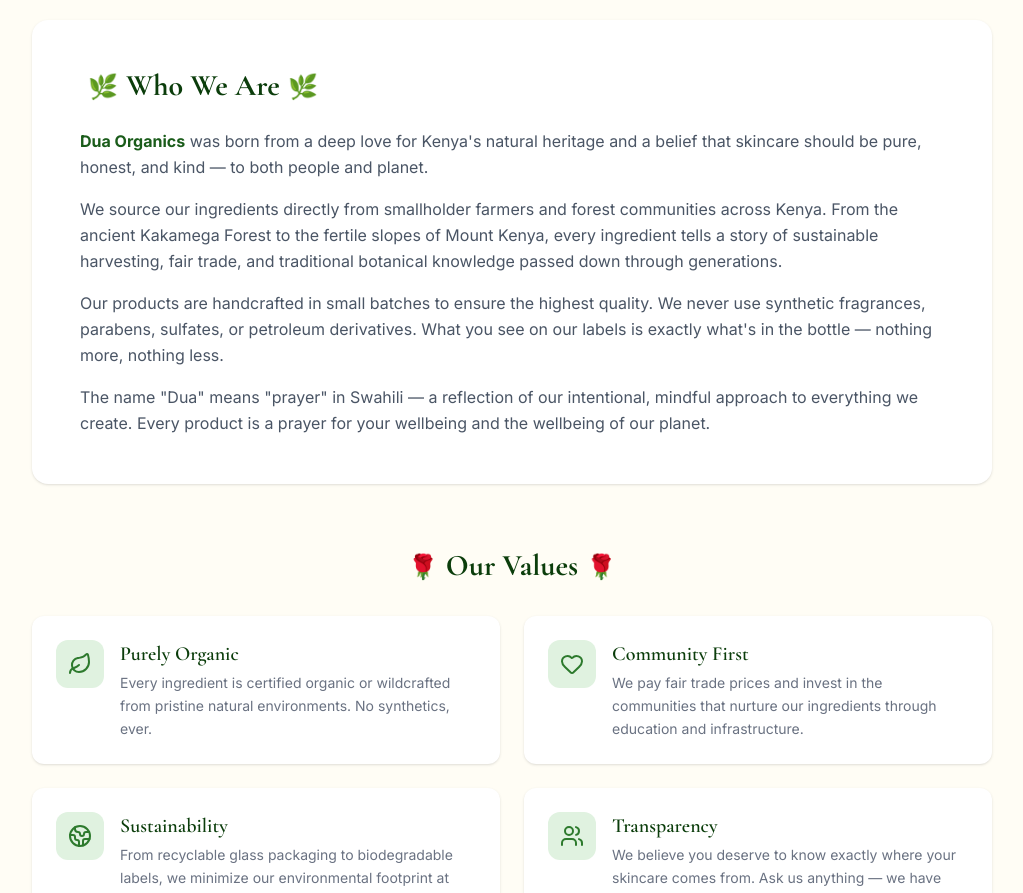
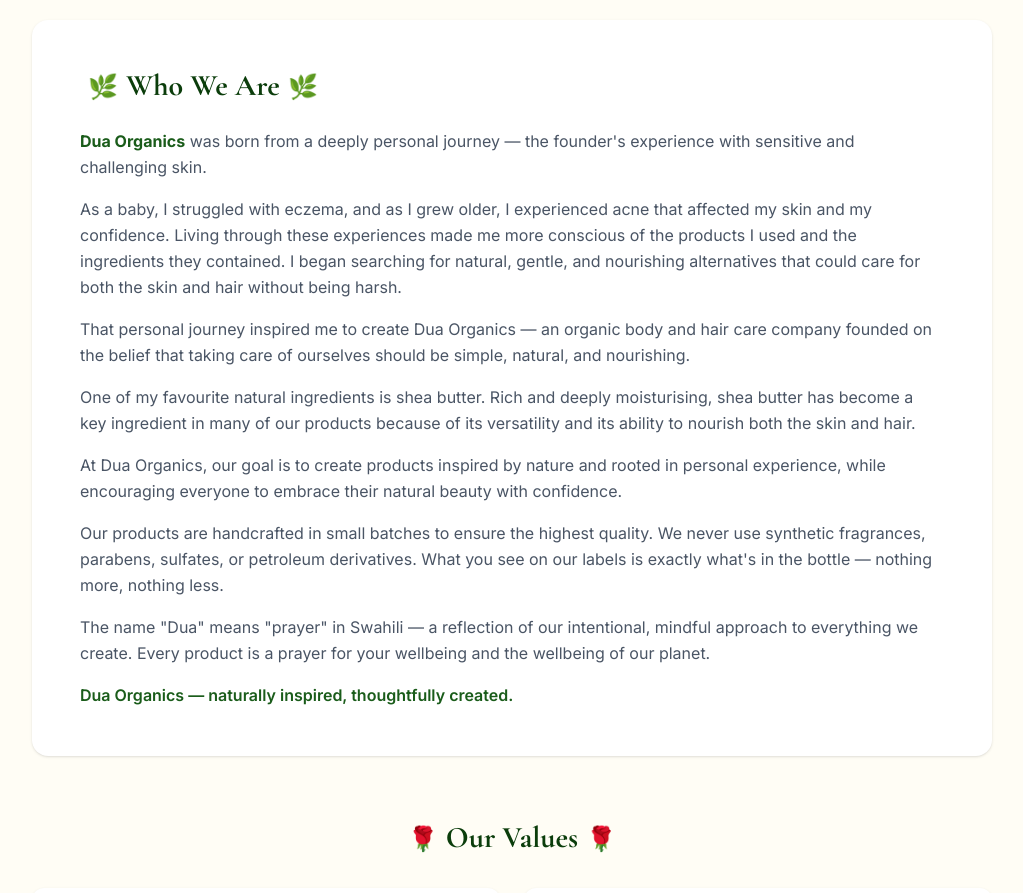
Before and after one commit to njerijoy707-ai/dua-organics, a React (Vite) app in the folder dua-organics/: page /#/about in a window 1280 px wide. Shown: the part 460-1353 px from the top of the page, without its empty margins (128-1151 px from the left). Built offline with nearby package versions, Linux system fonts and the light colour scheme; no server answers; the database is empty.

Commit message:
Update about story, hero video, and collection blurb

```diff
--- a/dua-organics/src/pages/AboutPage.tsx
+++ b/dua-organics/src/pages/AboutPage.tsx
@@ -38,13 +38,27 @@
               <h2 className="font-heading text-3xl font-bold text-forest-900 mb-6 floral-heading">Who We Are</h2>
               <div className="text-gray-600 leading-relaxed space-y-4">
                 <p>
-                  <strong className="text-forest-800">Dua Organics</strong> was born from a deep love for Kenya's
-                  natural heritage and a belief that skincare should be pure, honest, and kind — to both people and planet.
+                  <strong className="text-forest-800">Dua Organics</strong> was born from a deeply personal
+                  journey — the founder's experience with sensitive and challenging skin.
                 </p>
                 <p>
-                  We source our ingredients directly from smallholder farmers and forest communities across Kenya.
-                  From the ancient Kakamega Forest to the fertile slopes of Mount Kenya, every ingredient tells a
-                  story of sustainable harvesting, fair trade, and traditional botanical knowledge passed down through generations.
+                  As a baby, I struggled with eczema, and as I grew older, I experienced acne that affected my
+                  skin and my confidence. Living through these experiences made me more conscious of the products
+                  I used and the ingredients they contained. I began searching for natural, gentle, and nourishing
+                  alternatives that could care for both the skin and hair without being harsh.
+                </p>
+                <p>
+                  That personal journey inspired me to create Dua Organics — an organic body and hair care
+                  company founded on the belief that taking care of ourselves should be simple, natural, and nourishing.
+                </p>
+                <p>
+                  One of my favourite natural ingredients is shea butter. Rich and deeply moisturising, shea
+                  butter has become a key ingredient in many of our products because of its versatility and its
+                  ability to nourish both the skin and hair.
+                </p>
+                <p>
+                  At Dua Organics, our goal is to create products inspired by nature and rooted in personal
+                  experience, while encouraging everyone to embrace their natural beauty with confidence.
                 </p>
                 <p>
                   Our products are handcrafted in small batches to ensure the highest quality. We never use
@@ -54,6 +68,9 @@
                 <p>
                   The name "Dua" means "prayer" in Swahili — a reflection of our intentional, mindful approach to
                   everything we create. Every product is a prayer for your wellbeing and the wellbeing of our planet.
+                </p>
+                <p className="font-semibold text-forest-800">
+                  Dua Organics — naturally inspired, thoughtfully created.
                 </p>
               </div>
             </div>
--- a/dua-organics/src/pages/HomePage.tsx
+++ b/dua-organics/src/pages/HomePage.tsx
@@ -82,8 +82,7 @@
                 <span className="w-12 h-px bg-forest-300 inline-block" />
               </div>
               <p className="text-gray-600 mt-4 max-w-xl mx-auto">
-                Each product is handcrafted with sustainably sourced organic ingredients,
-                bringing you the purest botanicals from Kenya's forests and highlands.
+                Each product is handcrafted with sustainably sourced organic ingredients.
               </p>
             </div>
 
```
Also changed, not shown: 1 other file (tests, documents, lock files or other folders).
